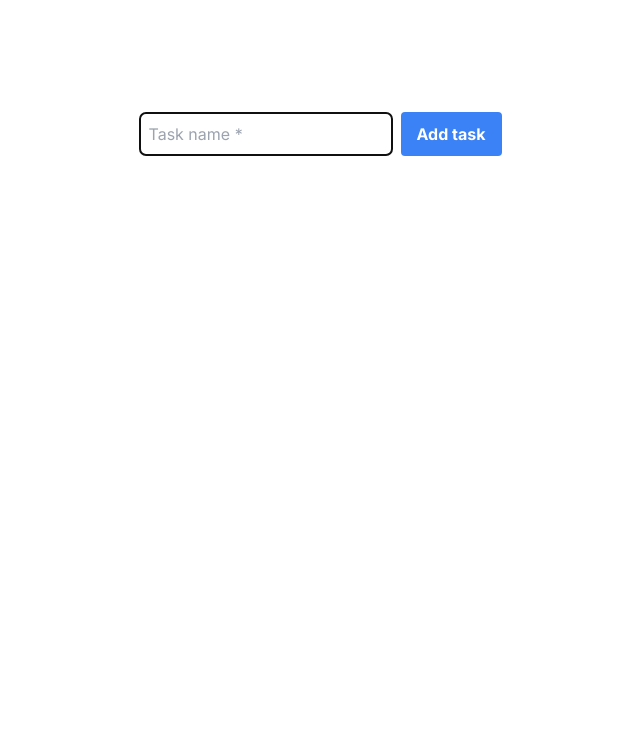
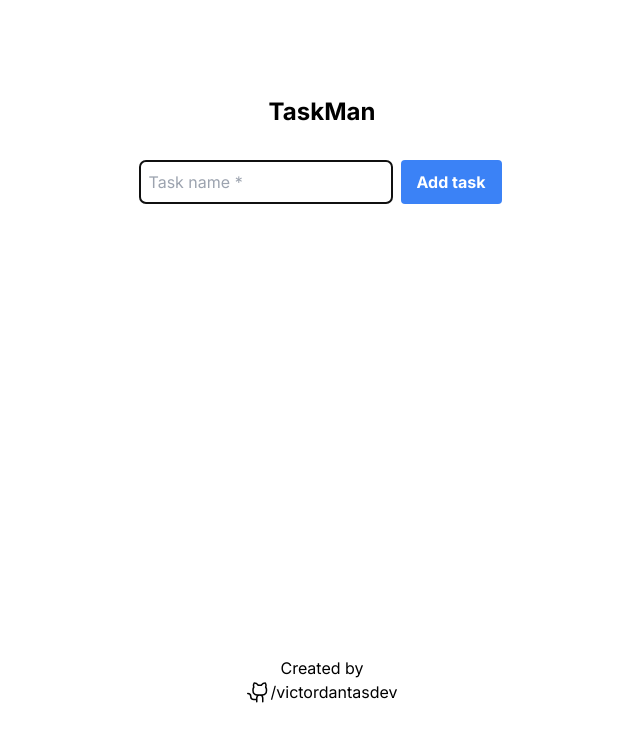
Before and after one commit to victordantasdev/taskman, a Next.js app: page / in a window 1280 px wide. Shown: the top 740 px of the page, without its empty margins (318-958 px from the left). Built offline with nearby package versions, Linux system fonts and the light colour scheme; what tailwindcss-animated would draw is missing.

Commit message:
feat: adds project header and footer #10

```diff
--- a/app/page.tsx
+++ b/app/page.tsx
@@ -1,9 +1,15 @@
+import { Footer } from "@/src/components/Footer";
 import { TaskList } from "@/src/components/TaskList";
 
 export default function Home() {
   return (
     <main className="flex min-h-screen flex-col items-center justify-between p-24">
-      <TaskList />
+      <div className='flex flex-col items-center justify-center'>
+        <h1 className='text-2xl font-bold mb-4'>TaskMan</h1>
+        <TaskList />
+      </div>
+
+      <Footer />
     </main>
   )
 }
--- /dev/null
+++ b/src/components/Footer/index.tsx
@@ -0,0 +1,17 @@
+'use client'
+
+import { GithubLogo } from "@phosphor-icons/react"
+import Link from "next/link"
+
+export function Footer() {
+  return (
+    <footer className="flex flex-col items-center justify-center mt-16">
+      <p>Created by</p>
+
+      <Link className="flex" href="https://github.com/victordantasdev" target="_blank">
+        <GithubLogo size={24} />
+        <p>/victordantasdev</p>
+      </Link>
+    </footer>
+  )
+}
```
